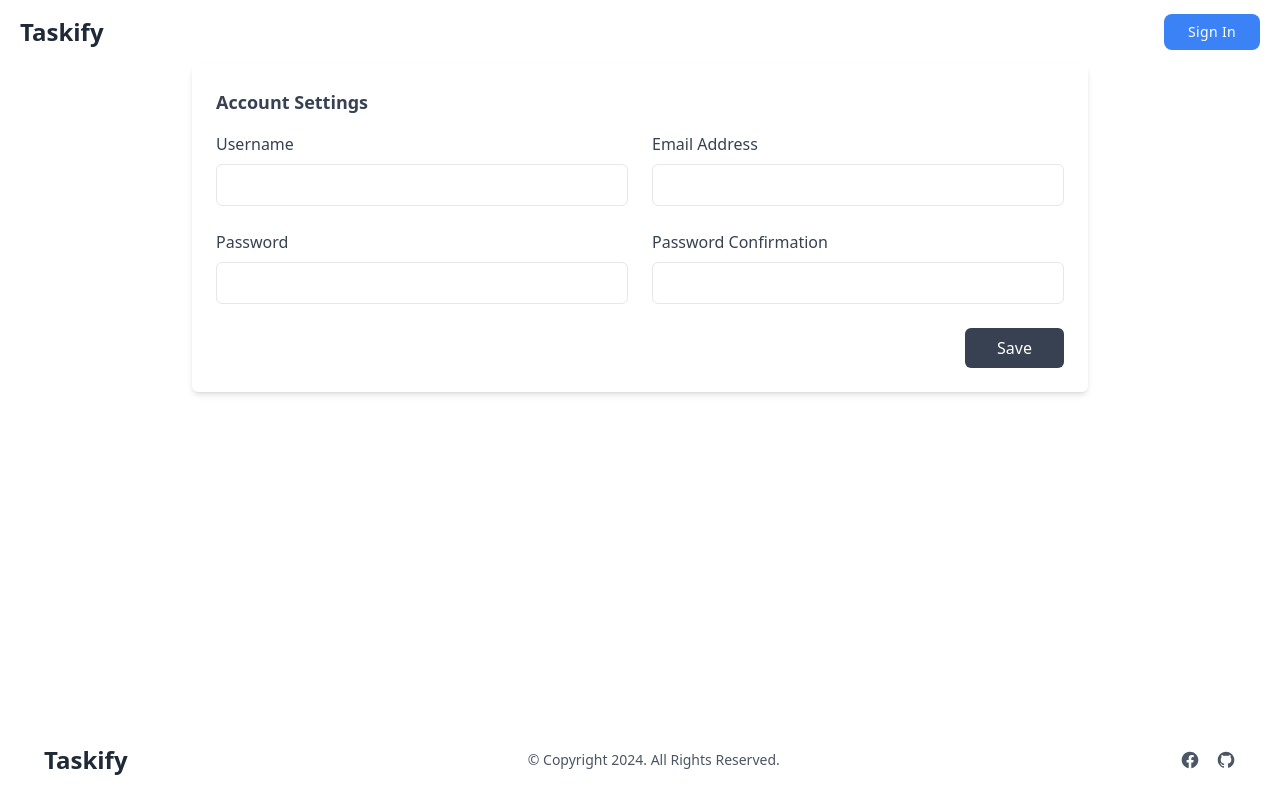
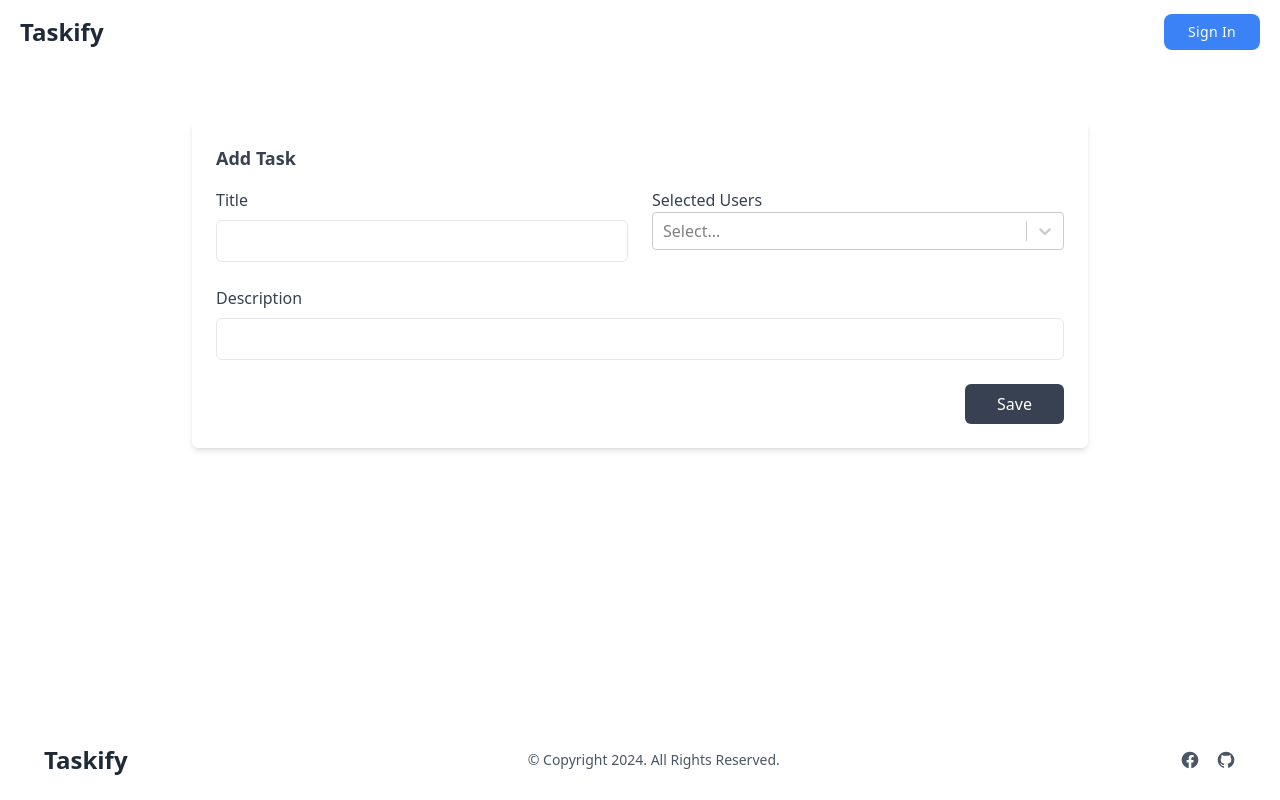
Before and after one commit to chaudhuree/mern-taskmanager-with-dnd, a React (Vite) app in the folder frontend/: page /addtask in a window 1280 px wide. Built offline with nearby package versions, Linux system fonts and the light colour scheme; no server answers.

Commit message:
add and update task done

```diff
--- a/frontend/src/App.jsx
+++ b/frontend/src/App.jsx
@@ -21,7 +21,7 @@ function App() {
           <Route path='/signin' element={<SignIn />} />
           <Route path='/signup' element={<SignUp />} />
           <Route path='/addtask' element={<AddTask />} />
-          <Route path='/updatetask' element={<UpdateTask />} />
+          <Route path='/updatetask/:id' element={<UpdateTask />} />
         </Routes>
       </Router>
     </div>
--- a/frontend/src/pages/AddTask.jsx
+++ b/frontend/src/pages/AddTask.jsx
@@ -1,65 +1,123 @@
-import { useState } from "react";
+import { useState, useEffect } from "react";
+import { useNavigate } from "react-router-dom";
+import axios from "axios";
+import Select from "react-select";
+import makeAnimated from "react-select/animated";
+import toast from "react-hot-toast";
 
 export default function AddTask() {
+  const [title, setTitle] = useState("");
+  const [description, setDescription] = useState("");
+  const [users, setUsers] = useState([]);
+  const [selectedOptions, setSelectedOptions] = useState([]);
+  const navigate = useNavigate();
+
+  useEffect(() => {
+    const fetchUsers = async () => {
+      try {
+        const { data } = await axios.get("/all-users", {
+          headers: {
+            Authorization: `Bearer ${localStorage.getItem("token")}`,
+          },
+        });
+        setUsers(data);
+        console.log("data:", data);
+        console.log("users:", users);
+      } catch (error) {
+        console.error("Error fetching users:", error);
+      }
+    };
+
+    fetchUsers();
+  }, []);
+
+  const animatedComponents = makeAnimated();
+  const options = users?.map((user) => ({
+    value: user._id,
+    label: user.name,
+  }));
+
+  const handleChange = (selectedOptions) => {
+    setSelectedOptions(selectedOptions);
+  };
+
+  const handleSubmit = async (e) => {
+    e.preventDefault();
+    try {
+      if (!title || !description || selectedOptions.length === 0) {
+        return toast.error("All fields are required");
+      }
+      const userIds = selectedOptions.map((option) => option.value);
+      const { data } = await axios.post(
+        "/task",
+        {
+          title,
+          description,
+          users: userIds,
+        },
+        {
+          headers: {
+            Authorization: `Bearer ${localStorage.getItem("token")}`,
+          },
+        }
+      );
+      toast.success("Task added successfully");
+      setTitle("");
+      setDescription("");
+      setSelectedOptions([]);
+      navigate("/");
+    } catch (error) {
+      toast.error("Something went wrong");
+    }
+  };
+
   return (
-    <section className="max-w-4xl p-6 mx-auto bg-white rounded-md shadow-md dark:bg-gray-800">
+    <section className="max-w-4xl p-6 mx-auto bg-white rounded-md shadow-md dark:bg-gray-800 mt-14">
       <h2 className="text-lg font-semibold text-gray-700 capitalize dark:text-white">
-        Account settings
+        Add Task
       </h2>
 
-      <form>
+      <form onSubmit={handleSubmit}>
         <div className="grid grid-cols-1 gap-6 mt-4 sm:grid-cols-2">
           <div>
-            <label className="text-gray-700 dark:text-gray-200" for="username">
-              Username
+            <label className="text-gray-700 dark:text-gray-200" htmlFor="title">
+              Title
             </label>
             <input
-              id="username"
+              id="title"
+              onChange={(e) => setTitle(e.target.value)}
+              value={title}
               type="text"
               className="block w-full px-4 py-2 mt-2 text-gray-700 bg-white border border-gray-200 rounded-md dark:bg-gray-800 dark:text-gray-300 dark:border-gray-600 focus:border-blue-400 focus:ring-blue-300 focus:ring-opacity-40 dark:focus:border-blue-300 focus:outline-none focus:ring"
             />
           </div>
-
           <div>
-            <label
-              className="text-gray-700 dark:text-gray-200"
-              for="emailAddress"
-            >
-              Email Address
+            <label className="text-gray-700 dark:text-gray-200" htmlFor="users">
+              Selected Users
             </label>
-            <input
-              id="emailAddress"
-              type="email"
-              className="block w-full px-4 py-2 mt-2 text-gray-700 bg-white border border-gray-200 rounded-md dark:bg-gray-800 dark:text-gray-300 dark:border-gray-600 focus:border-blue-400 focus:ring-blue-300 focus:ring-opacity-40 dark:focus:border-blue-300 focus:outline-none focus:ring"
-            />
-          </div>
-
-          <div>
-            <label className="text-gray-700 dark:text-gray-200" for="password">
-              Password
-            </label>
-            <input
-              id="password"
-              type="password"
-              className="block w-full px-4 py-2 mt-2 text-gray-700 bg-white border border-gray-200 rounded-md dark:bg-gray-800 dark:text-gray-300 dark:border-gray-600 focus:border-blue-400 focus:ring-blue-300 focus:ring-opacity-40 dark:focus:border-blue-300 focus:outline-none focus:ring"
-            />
-          </div>
-
-          <div>
-            <label
-              className="text-gray-700 dark:text-gray-200"
-              for="passwordConfirmation"
-            >
-              Password Confirmation
-            </label>
-            <input
-              id="passwordConfirmation"
-              type="password"
-              className="block w-full px-4 py-2 mt-2 text-gray-700 bg-white border border-gray-200 rounded-md dark:bg-gray-800 dark:text-gray-300 dark:border-gray-600 focus:border-blue-400 focus:ring-blue-300 focus:ring-opacity-40 dark:focus:border-blue-300 focus:outline-none focus:ring"
+            <Select
+              id="users"
+              closeMenuOnSelect={false}
+              components={animatedComponents}
+              defaultValue={selectedOptions}
+              isMulti
+              options={options}
+              onChange={handleChange}
             />
           </div>
         </div>
-
+        <div className="my-6">
+          <label className="text-gray-700 dark:text-gray-200" htmlFor="description">
+            Description
+          </label>
+          <input
+            id="description"
+            type="text"
+            onChange={(e) => setDescription(e.target.value)}
+            value={description}
+            className="block w-full px-4 py-2 mt-2 text-gray-700 bg-white border border-gray-200 rounded-md dark:bg-gray-800 dark:text-gray-300 dark:border-gray-600 focus:border-blue-400 focus:ring-blue-300 focus:ring-opacity-40 dark:focus:border-blue-300 focus:outline-none focus:ring"
+          />
+        </div>
         <div className="flex justify-end mt-6">
           <button className="px-8 py-2.5 leading-5 text-white transition-colors duration-300 transform bg-gray-700 rounded-md hover:bg-gray-600 focus:outline-none focus:bg-gray-600">
             Save
--- a/frontend/src/pages/UpdateTask.jsx
+++ b/frontend/src/pages/UpdateTask.jsx
@@ -1,7 +1,154 @@
-import React from 'react'
+import { useState, useEffect } from "react";
+import { useNavigate, useParams } from "react-router-dom";
+import axios from "axios";
+import Select from "react-select";
+import makeAnimated from "react-select/animated";
+import toast from "react-hot-toast";
 
 export default function UpdateTask() {
+  const [title, setTitle] = useState("");
+  const [description, setDescription] = useState("");
+  const [users, setUsers] = useState([]);
+  const [selectedOptions, setSelectedOptions] = useState([]);
+  const navigate = useNavigate();
+  const { id } = useParams();
+
+  useEffect(() => {
+    const fetchTask = async () => {
+      try {
+        const { data } = await axios.get(`/task/${id}`, {
+          headers: {
+            Authorization: `Bearer ${localStorage.getItem("token")}`,
+          },
+        });
+        setTitle(data.task.title);
+        setDescription(data.task.description);
+        const selectedUsers = data.task.users.map((user) => ({
+          value: user._id,
+          label: user.name,
+        }));
+        setSelectedOptions(selectedUsers);
+      } catch (error) {
+        console.error("Error fetching task:", error);
+      }
+    };
+
+    fetchTask();
+  }, [id]);
+
+  useEffect(() => {
+    const fetchUsers = async () => {
+      try {
+        const { data } = await axios.get("/all-users", {
+          headers: {
+            Authorization: `Bearer ${localStorage.getItem("token")}`,
+          },
+        });
+        setUsers(data);
+        console.log("data:", data);
+        console.log("users:", users);
+      } catch (error) {
+        console.error("Error fetching users:", error);
+      }
+    };
+
+    fetchUsers();
+  }, []);
+
+  const animatedComponents = makeAnimated();
+  const options = users?.map((user) => ({
+    value: user._id,
+    label: user.name,
+  }));
+
+  const handleChange = (selectedOptions) => {
+    setSelectedOptions(selectedOptions);
+  };
+
+  const handleSubmit = async (e) => {
+    e.preventDefault();
+    try {
+      if (!title || !description || selectedOptions.length === 0) {
+        return toast.error("All fields are required");
+      }
+      const userIds = selectedOptions.map((option) => option.value);
+      await axios.put(
+        `/task/${id}`,
+        {
+          title,
+          description,
+          users: userIds,
+        },
+        {
+          headers: {
+            Authorization: `Bearer ${localStorage.getItem("token")}`,
+          },
+        }
+      );
+      toast.success("Task updated successfully");
+      navigate("/");
+    } catch (error) {
+      toast.error("Something went wrong");
+    }
+  };
+
   return (
-    <div>UpdateTask</div>
-  )
+    <section className="max-w-4xl p-6 mx-auto bg-white rounded-md shadow-md dark:bg-gray-800 mt-14">
+      <h2 className="text-lg font-semibold text-gray-700 capitalize dark:text-white">
+        Update Task
+      </h2>
+
+      <form onSubmit={handleSubmit}>
+        <div className="grid grid-cols-1 gap-6 mt-4 sm:grid-cols-2">
+          <div>
+            <label className="text-gray-700 dark:text-gray-200" htmlFor="title">
+              Title
+            </label>
+            <input
+              id="title"
+              value={title}
+              onChange={(e) => setTitle(e.target.value)}
+              type="text"
+              className="block w-full px-4 py-2 mt-2 text-gray-700 bg-white border border-gray-200 rounded-md dark:bg-gray-800 dark:text-gray-300 dark:border-gray-600 focus:border-blue-400 focus:ring-blue-300 focus:ring-opacity-40 dark:focus:border-blue-300 focus:outline-none focus:ring"
+            />
+          </div>
+          <div>
+            <label className="text-gray-700 dark:text-gray-200" htmlFor="users">
+              Selected Users
+            </label>
+
+            <Select
+              id="users"
+              closeMenuOnSelect={false}
+              components={animatedComponents}
+              value={selectedOptions}
+              isMulti
+              options={options}
+              onChange={handleChange}
+            />
+          </div>
+        </div>
+        <div className="my-6">
+          <label
+            className="text-gray-700 dark:text-gray-200"
+            htmlFor="description"
+          >
+            Description
+          </label>
+          <input
+            id="description"
+            type="text"
+            value={description}
+            onChange={(e) => setDescription(e.target.value)}
+            className="block w-full px-4 py-2 mt-2 text-gray-700 bg-white border border-gray-200 rounded-md dark:bg-gray-800 dark:text-gray-300 dark:border-gray-600 focus:border-blue-400 focus:ring-blue-300 focus:ring-opacity-40 dark:focus:border-blue-300 focus:outline-none focus:ring"
+          />
+        </div>
+        <div className="flex justify-end mt-6">
+          <button className="px-8 py-2.5 leading-5 text-white transition-colors duration-300 transform bg-gray-700 rounded-md hover:bg-gray-600 focus:outline-none focus:bg-gray-600">
+            Save
+          </button>
+        </div>
+      </form>
+    </section>
+  );
 }
```
